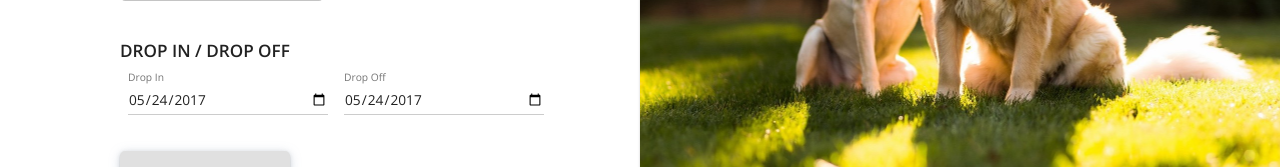
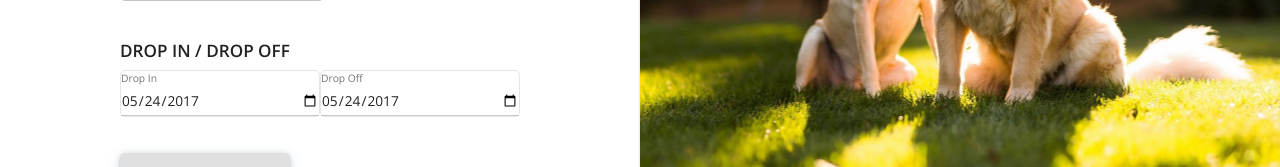
Before and after one commit to hatchways/team-shiba, a React (Create React App) app in the folder client/: page / in a window 1280 px wide. Shown: the part 419-586 px from the top of the page. Built offline with nearby package versions, Linux system fonts and the light colour scheme; no server answers.

Commit message:
fixed datepicker styles

```diff
--- a/client/src/pages/Landing/DatePickers/DatePickers.tsx
+++ b/client/src/pages/Landing/DatePickers/DatePickers.tsx
@@ -9,9 +9,11 @@ const useStyles = makeStyles((theme: Theme) =>
       flexWrap: 'wrap',
     },
     textField: {
-      marginLeft: theme.spacing(1),
-      marginRight: theme.spacing(1),
+      marginLeft: theme.spacing(0),
+      marginRight: theme.spacing(0),
       width: 200,
+      border: '1px solid #e5e5e5',
+      borderRadius: 5,
     },
   }),
 );
```
